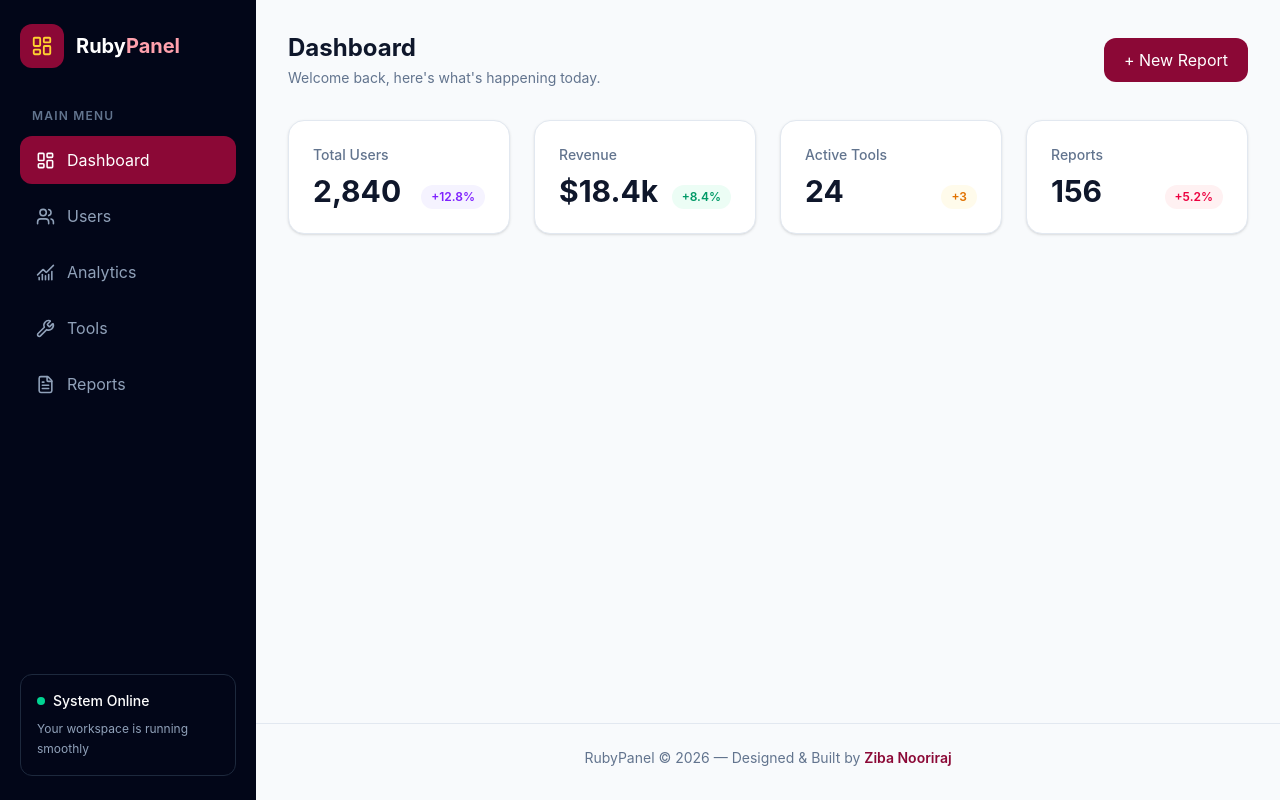
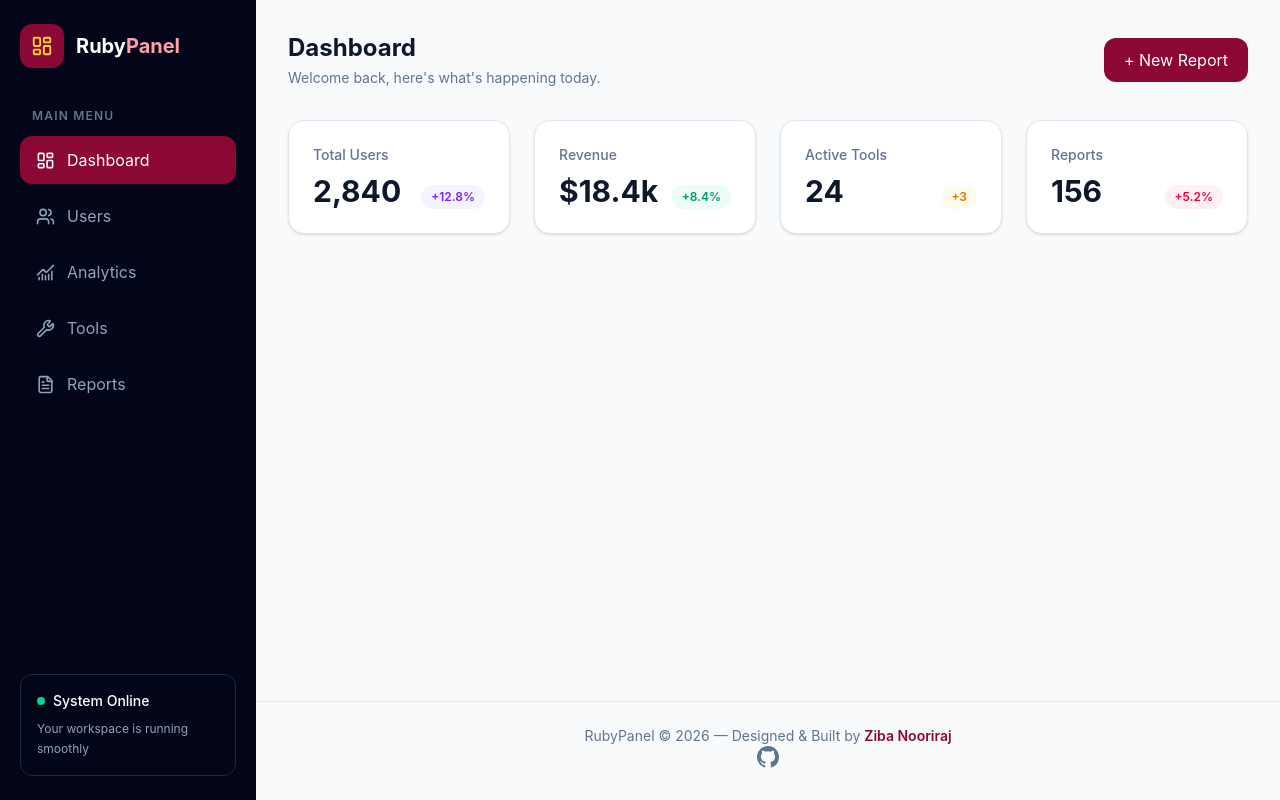
Before and after one commit to zibanoori/rubypanel, a React (Vite) app: page / in a window 1280 px wide. Built offline with nearby package versions, Linux system fonts and the light colour scheme.

Commit message:
feat: add GitHub link with VscGithubInverted icon to footer

```diff
--- a/src/components/Main.jsx
+++ b/src/components/Main.jsx
@@ -76,7 +76,17 @@ function Main() {
             RubyPanel © {new Date().getFullYear()} — Designed & Built by{" "}
             <span className="font-semibold text-rose-900">Ziba Nooriraj</span>
           </p>
-          <div className="flex items-center gap-6 text-slate-500"></div>
+          <div className="flex items-center gap-6 text-slate-500">
+            <a
+              href="https://github.com/zibanoori"
+              target="blank"
+              rel="noreferrer"
+              aria-label="github"
+              className="hover:text-slate-800 transition-colors"
+            >
+              <VscGithubInverted size={22} />
+            </a>
+          </div>
         </div>
       </footer>
     </div>
```
